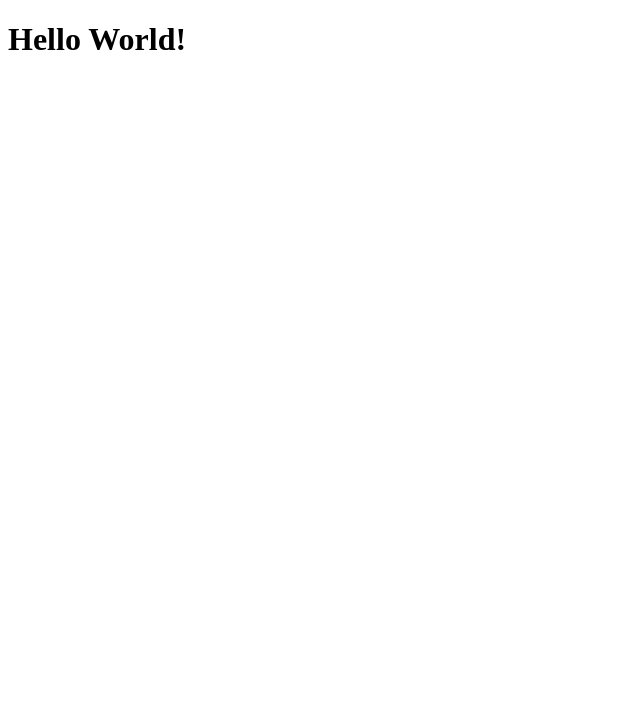
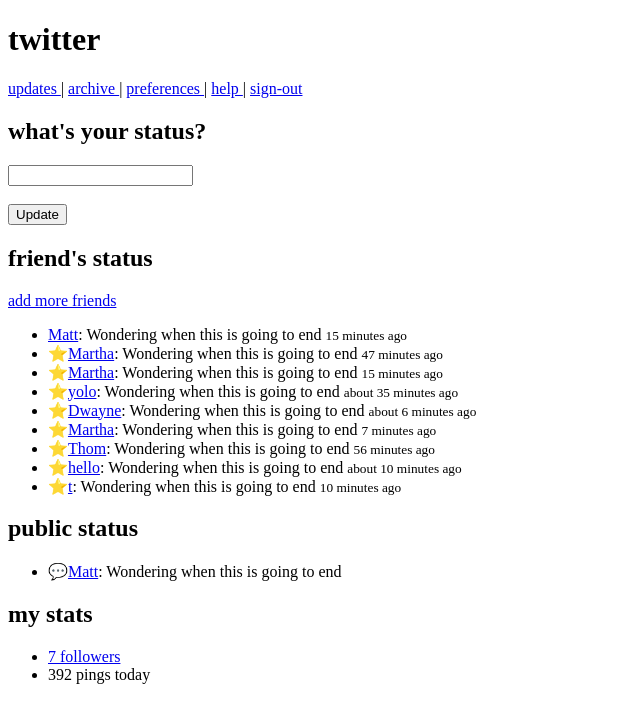
Before and after one commit to marthabowler/early-twitter-, a website: page index.html in a window 1280 px wide. Shown: the whole page, without its empty margins (0-640 px from the left). Drawn offline with Linux system fonts and the light colour scheme.

Commit message:
Add index page twitter

```diff
--- a/index.html
+++ b/index.html
@@ -1,11 +1,74 @@
 <!DOCTYPE html>
 <html lang="en">
   <head>
-    <!-- You may want to change the site title -->
-    <title>foobar</title>
+    <title>Early Twitter Page</title>
+    <link href="css/style.css" rel="stylesheet" />
   </head>
   <body>
-    <!-- put your content below -->
-    <h1>Hello World!</h1>
+    <h1>twitter</h1>
+    <p>
+      <a href="#"> updates </a> | <a href="#"> archive </a> |
+      <a href="#"> preferences </a> | <a href="#"> help </a> |
+      <a href="#"> sign-out </a>
+    </p>
+    <h2>what's your status?</h2>
+
+    <input type="text" id="status" name="status" /><br /><br />
+    <input type="submit" value="Update" />
+
+    <h2>friend's status</h2>
+    <a href="#">add more friends</a>
+
+    <ul>
+      <li>
+        <a href="#">Matt</a>: Wondering when this is going to end
+        <small>15 minutes ago</small>
+      </li>
+      <li>
+        ⭐<a href="#">Martha</a>: Wondering when this is going to end
+        <small>47 minutes ago</small>
+      </li>
+      <li>
+        ⭐<a href="#">Martha</a>: Wondering when this is going to end
+        <small>15 minutes ago</small>
+      </li>
+      <li>
+        ⭐<a href="#">yolo</a>: Wondering when this is going to end
+        <small>about 35 minutes ago</small>
+      </li>
+      <li>
+        ⭐<a href="#">Dwayne</a>: Wondering when this is going to end
+        <small>about 6 minutes ago</small>
+      </li>
+      <li>
+        ⭐<a href="#">Martha</a>: Wondering when this is going to end
+        <small>7 minutes ago</small>
+      </li>
+      <li>
+        ⭐<a href="#">Thom</a>: Wondering when this is going to end
+        <small>56 minutes ago</small>
+      </li>
+      <li>
+        ⭐<a href="#">hello</a>: Wondering when this is going to end
+        <small>about 10 minutes ago</small>
+      </li>
+      <li>
+        ⭐<a href="#">t</a>: Wondering when this is going to end
+        <small>10 minutes ago</small>
+      </li>
+    </ul>
+
+    <h2>public status</h2>
+
+    <ul>
+      <li>💬<a href="#">Matt</a>: Wondering when this is going to end</li>
+    </ul>
+
+    <h2>my stats</h2>
+
+    <ul>
+      <li><a href="#">7 followers</a></li>
+      <li>392 pings today</li>
+    </ul>
   </body>
 </html>
```
